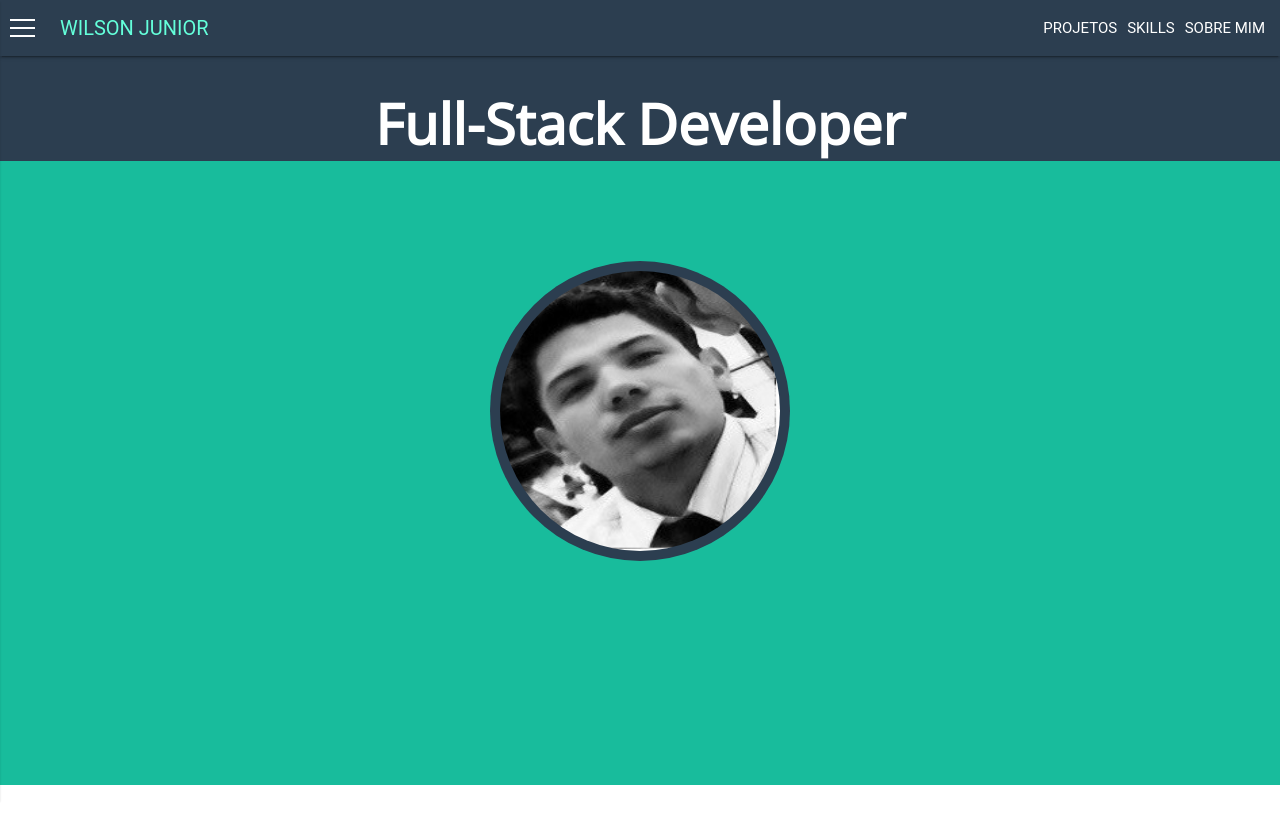
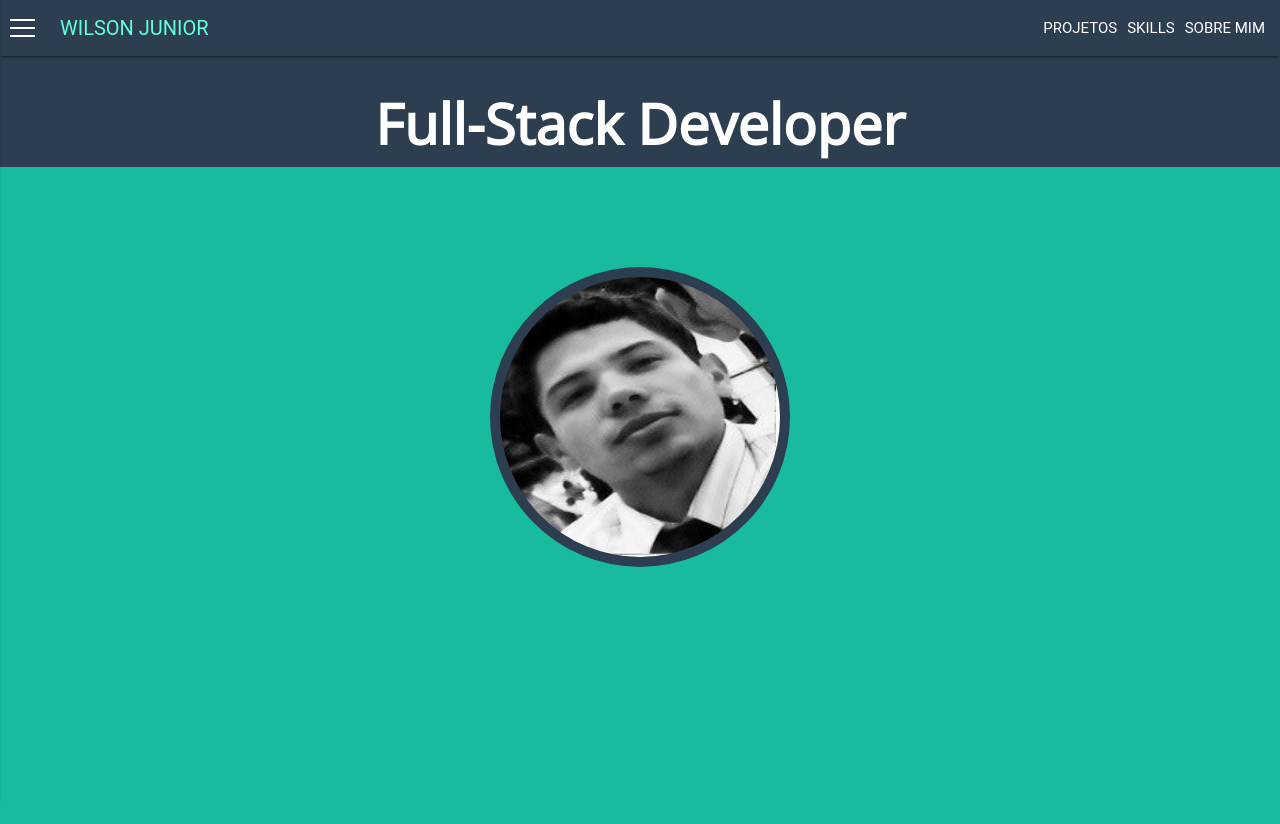
Before and after one commit to wjuniorw/wjuniordev, a Next.js app: page / in a window 1280 px wide. Before the commit the page ends 800 px from the top, so only its background shows below. Built offline with nearby package versions, Linux system fonts and the light colour scheme.

Commit message:
moving some colors to theme

```diff
--- a/src/components/Intro/styles.ts
+++ b/src/components/Intro/styles.ts
@@ -2,29 +2,28 @@ import styled from 'styled-components'
 
 export const IntroContainer = styled.section`
   width: 100%;
-  height: 95vh;
+  height: 100vh;
   display: flex;
   margin-top: 25px;
   align-items: center;
   flex-direction: column;
-  ${'' /* background: #e0e0e0; */}
-  background: rgb(24, 188, 156) none repeat scroll 0% 0% / cover;
+  background: ${({ theme }) => theme.intro.background};
 `
 export const IntroHeader = styled.header`
   width: 100%;
   height: 14%;
   margin-top: 30px;
   padding-top: 30px;
-  background: #2c3e50;
   align-items: center;
   margin-bottom: 100px;
   justify-content: center;
+  background: ${({ theme }) => theme.intro.header.background};
 `
 
 export const IntroTitle = styled.h2`
   font-size: 56px;
   text-align: center;
-  font-family: 'Open Sans', sans-serif;
+  font-family: ${({ theme }) => theme.intro.title.font};
   @media (max-width: 769px) {
     font-size: 32px;
   }
--- a/src/components/Picture/styles.ts
+++ b/src/components/Picture/styles.ts
@@ -9,7 +9,7 @@ export const CirclePicture = styled.div`
   border-radius: 100%;
   background-color: #2c3e50;
 `
-// export const Picture = styled.img`
+
 export const Picture = styled(Image)`
   border: none;
   width: 280px;
@@ -17,6 +17,5 @@ export const Picture = styled(Image)`
   padding: 10px;
   position:relative;
   border-radius: 50%;
-  background: #22bed9;
   background-size: contain;
 `
--- a/src/components/index.ts
+++ b/src/components/index.ts
@@ -6,5 +6,3 @@ export { default as ToolBar } from './ToolBar'
 export { default as BackDrop } from './BackDrop'
 export { default as SideDrawer } from './SideDrawer'
 export { default as DrawerButton } from './DrawerButton'
-
-export default {}
--- a/src/styles/dark.ts
+++ b/src/styles/dark.ts
@@ -1,9 +1,22 @@
+
+const colors = {
+  primaryDark: '#2c3e50',
+}
 
 const darkTheme = {
   body: '#363537',
   text: '#FAFAFA',
   toggleBorder: '#6B8096',
   background: '#999',
+  intro: {
+    title: {
+      font: '"Open Sans", sans-serif',
+    },
+    header: {
+      background: colors.primaryDark,
+    },
+    background: 'rgb(24, 188, 156) none repeat scroll 0% 0% / cover',
+  }
 }
 
 export type DarkTheme = typeof darkTheme
--- a/src/styles/light.ts
+++ b/src/styles/light.ts
@@ -4,6 +4,16 @@ const lightTheme = {
   text: '#363537',
   toggleBorder: '#FFF',
   background: '#363537',
+  intro: {
+    title: {
+      color: '#FAFAFA',
+      font: '"Open Sans", sans-serif',
+    },
+    header: {
+      background: '#2c3e50',
+    },
+    background: 'rgb(24, 188, 156) none repeat scroll 0% 0% / cover',
+  }
 }
 
 export type LightTheme = typeof lightTheme
```
Also changed, not shown: src/styles/ThemeConfig.ts (line endings or trailing spaces).
